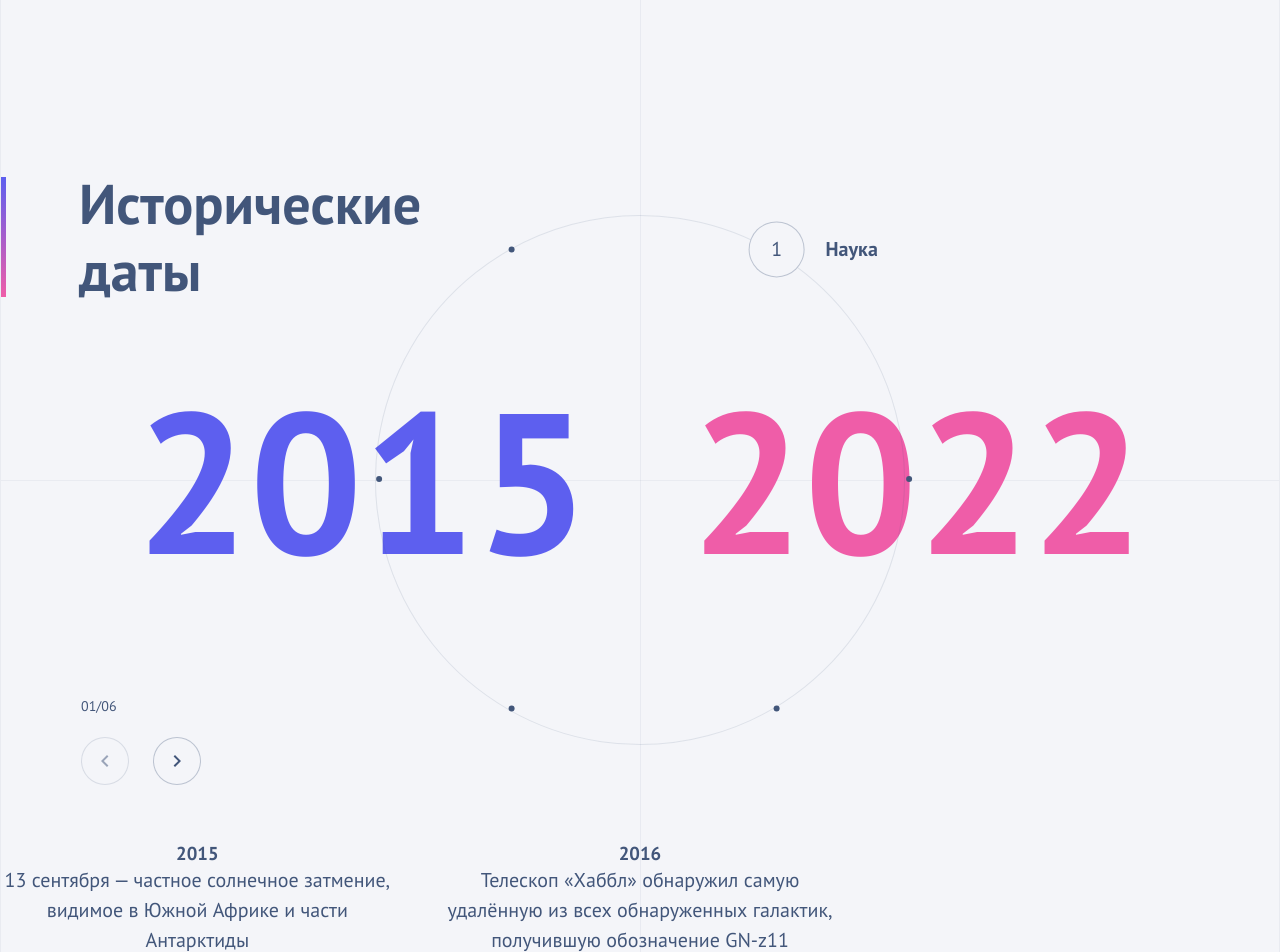
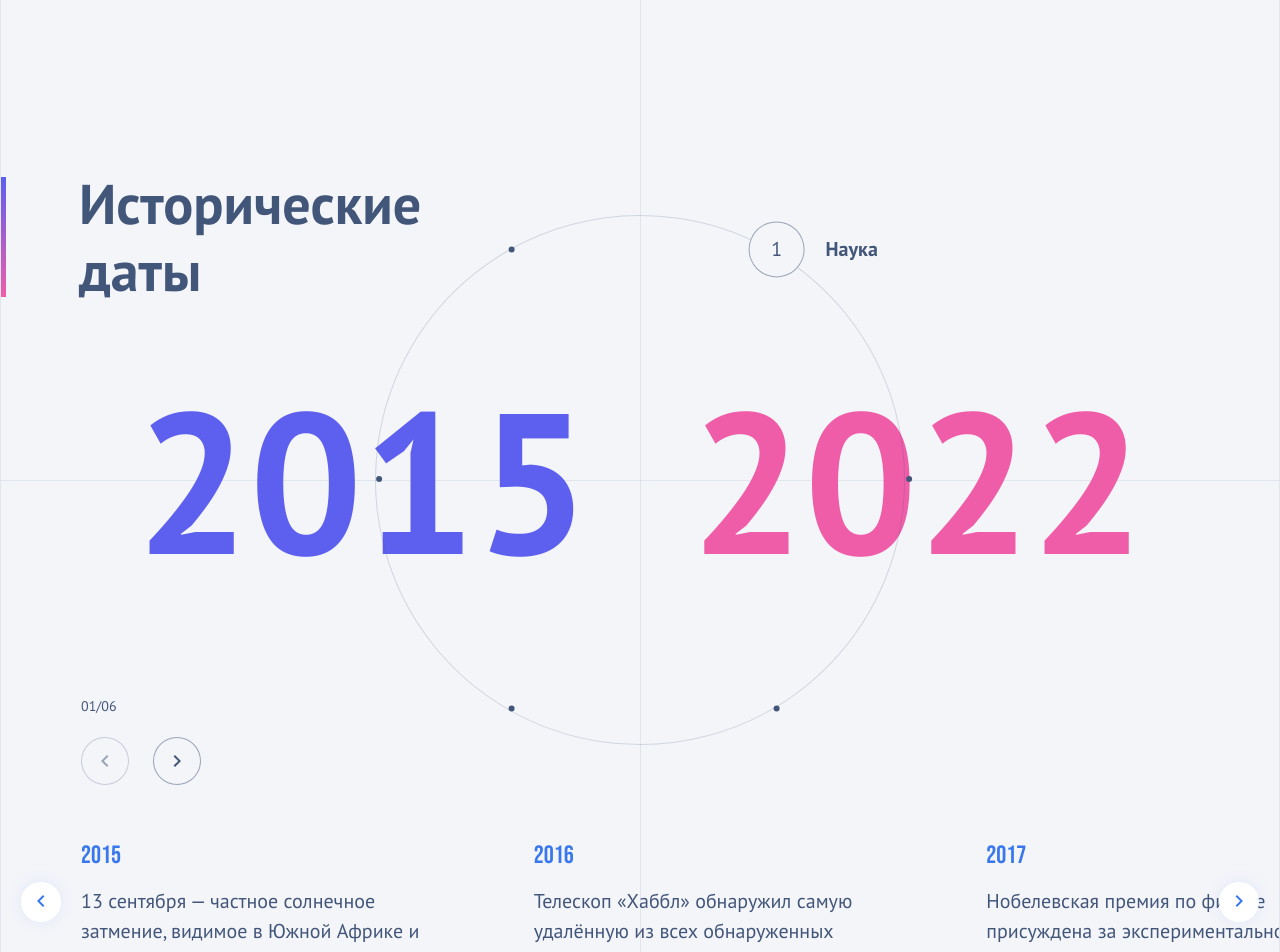
Before and after one commit to alexdfrontend/only-test, a React (Create React App) app: page / in a window 1280 px wide. Shown: the top 952 px of the page. Built offline with nearby package versions, Linux system fonts and the light colour scheme.

Commit message:
Customize Swiper-slider

```diff
--- a/src/components/Dates/Dates.module.scss
+++ b/src/components/Dates/Dates.module.scss
@@ -158,6 +158,22 @@
     left: 0;
     right: 0;
     margin: auto;
+
+    .slideContent {
+        h3 {
+            font-family: 'Bebas Neue', sans-serif;
+            font-size: 25px;
+            line-height: 120%;
+            font-weight: normal;
+            color: vars.$color-accent;
+            text-align: start;
+            margin-bottom: 15px;
+        }
+        p {
+            font-size: 20px;
+            text-align: start;
+        }
+    }
 }
 
 .circleControls {
--- a/src/components/Dates/Dates.tsx
+++ b/src/components/Dates/Dates.tsx
@@ -145,7 +145,8 @@ const Dates: React.FC<Props> = ({ timePoints }) => {
                         <ArrowButton
                             direction="prev"
                             onClick={() => {
-                                const newIndex = (activeIndex - 1) % timePoints.length;
+                                const newIndex =
+                                    (activeIndex - 1) % timePoints.length;
                                 setActiveIndex(newIndex);
                                 rotateCircle(newIndex);
                             }}
@@ -154,7 +155,8 @@ const Dates: React.FC<Props> = ({ timePoints }) => {
                         <ArrowButton
                             direction="next"
                             onClick={() => {
-                                const newIndex = (activeIndex + 1) % timePoints.length;;
+                                const newIndex =
+                                    (activeIndex + 1) % timePoints.length;
                                 setActiveIndex(newIndex);
                                 rotateCircle(newIndex);
                             }}
@@ -165,21 +167,37 @@ const Dates: React.FC<Props> = ({ timePoints }) => {
 
                 <div className={styles.sliderContainer}>
                     <Swiper
-                        // Pass modules as a prop
                         modules={[Navigation, Pagination]}
-                        spaceBetween={50}
+                        spaceBetween={80}
+                        slidesOffsetBefore={80}
+                        slidesOffsetAfter={80}
                         slidesPerView={3}
-                        navigation
+                        navigation={{
+                            nextEl: ".swiper-button-next-custom",
+                            prevEl: ".swiper-button-prev-custom",
+                        }}
                         pagination={{ clickable: true }}
                         onSwiper={(swiper: SwiperCore) => console.log(swiper)}
                     >
                         {timePoints[activeIndex].events.map((event) => (
                             <SwiperSlide>
-                                <h3>{event.year}</h3>
-                                <p>{event.text}</p>
+                                <div className={styles.slideContent}>
+                                    <h3>{event.year}</h3>
+                                    <p>{event.text}</p>
+                                </div>
                             </SwiperSlide>
                         ))}
                     </Swiper>
+                    <button className="swiper-button-prev-custom">
+                        <svg viewBox="0 0 24 24" fill="currentColor">
+                            <path d="M15.41,16.59L10.83,12L15.41,7.41L14,6L8,12L14,18L15.41,16.59Z" />
+                        </svg>
+                    </button>
+                    <button className="swiper-button-next-custom">
+                        <svg viewBox="0 0 24 24" fill="currentColor">
+                            <path d="M8.59,16.59L13.17,12L8.59,7.41L10,6L16,12L10,18L8.59,16.59Z" />
+                        </svg>
+                    </button>
                 </div>
             </div>
         </section>
--- a/src/data.ts
+++ b/src/data.ts
@@ -11,12 +11,27 @@ export const timePoints_6: TimePoint[] = [
       {
         id: '1-1',
         year: 2015,
-        text: '13 сентября — частное солнечное затмение, видимое в Южной Африке и части Антарктиды',
+        text: '13 сентября — частное солнечное затмение, видимое в Южной Африке и части Антарктиды.',
       },
       {
         id: '1-2',
         year: 2016,
-        text: 'Телескоп «Хаббл» обнаружил самую удалённую из всех обнаруженных галактик, получившую обозначение GN-z11',
+        text: 'Телескоп «Хаббл» обнаружил самую удалённую из всех обнаруженных галактик, получившую обозначение GN-z11.',
+      },
+      {
+        id: '1-3',
+        year: 2017,
+        text: 'Нобелевская премия по физике присуждена за экспериментальное наблюдение гравитационных волн.',
+      },
+      {
+        id: '1-4',
+        year: 2018,
+        text: 'Открытие сверхпроводящего материала, способного работать при комнатной температуре.',
+      },
+      {
+        id: '1-5',
+        year: 2019,
+        text: 'Первое изображение чёрной дыры получено телескопом Event Horizon Telescope.',
       },
     ],
   },
@@ -29,7 +44,32 @@ export const timePoints_6: TimePoint[] = [
       {
         id: '2-1',
         year: 2023,
-        text: 'Запуск новой версии React 19',
+        text: 'Запуск новой версии React 19.',
+      },
+      {
+        id: '2-2',
+        year: 2023,
+        text: 'Выпуск GPT-4 с улучшенными возможностями в области обработки естественного языка.',
+      },
+      {
+        id: '2-3',
+        year: 2024,
+        text: 'Первый успешный тест-драйв полностью автономного грузового транспорта.',
+      },
+      {
+        id: '2-4',
+        year: 2024,
+        text: 'Представление нового поколения квантовых компьютеров.',
+      },
+      {
+        id: '2-5',
+        year: 2025,
+        text: 'Коммерческий запуск первых высокоскоростных сетей 6G.',
+      },
+      {
+        id: '2-6',
+        year: 2025,
+        text: 'Разработка первого в мире гибкого смартфона.',
       },
     ],
   },
@@ -42,7 +82,27 @@ export const timePoints_6: TimePoint[] = [
       {
         id: '3-1',
         year: 2010,
-        text: 'Запуск телескопа Кеплер',
+        text: 'Запуск телескопа Кеплер.',
+      },
+      {
+        id: '3-2',
+        year: 2011,
+        text: 'Завершение программы космических шаттлов НАСА.',
+      },
+      {
+        id: '3-3',
+        year: 2012,
+        text: 'Марсоход «Curiosity» успешно приземлился на Марс.',
+      },
+      {
+        id: '3-4',
+        year: 2013,
+        text: 'Запуск китайского лунохода «Юйту».',
+      },
+      {
+        id: '3-5',
+        year: 2014,
+        text: 'Космический аппарат «Розетта» достиг кометы Чурюмова — Герасименко.',
       },
     ],
   },
@@ -55,7 +115,22 @@ export const timePoints_6: TimePoint[] = [
       {
         id: '4-1',
         year: 2006,
-        text: 'Разработка вакцины против ВПЧ',
+        text: 'Разработка вакцины против ВПЧ.',
+      },
+      {
+        id: '4-2',
+        year: 2007,
+        text: 'Выпуск первого поколения персонализированных лекарств для лечения рака.',
+      },
+      {
+        id: '4-3',
+        year: 2008,
+        text: 'Нобелевская премия по физиологии и медицине за открытие вируса папилломы человека.',
+      },
+      {
+        id: '4-4',
+        year: 2009,
+        text: 'Запуск крупномасштабного проекта «Геном человека».',
       },
     ],
   },
@@ -68,7 +143,22 @@ export const timePoints_6: TimePoint[] = [
       {
         id: '5-1',
         year: 2001,
-        text: 'Подписание Киотского протокола',
+        text: 'Подписание Киотского протокола.',
+      },
+      {
+        id: '5-2',
+        year: 2002,
+        text: 'Всемирный саммит по устойчивому развитию в Йоханнесбурге.',
+      },
+      {
+        id: '5-3',
+        year: 2003,
+        text: 'Введение первых европейских стандартов по выбросам.',
+      },
+      {
+        id: '5-4',
+        year: 2004,
+        text: 'Крупный отчёт ООН о влиянии изменения климата на экосистемы.',
       },
     ],
   },
@@ -81,7 +171,27 @@ export const timePoints_6: TimePoint[] = [
       {
         id: '6-1',
         year: 1998,
-        text: 'Основание Google',
+        text: 'Основание Google.',
+      },
+      {
+        id: '6-2',
+        year: 1995,
+        text: 'Запуск первой версии Internet Explorer.',
+      },
+      {
+        id: '6-3',
+        year: 1996,
+        text: 'Создание первого в мире веб-сайта для потокового видео.',
+      },
+      {
+        id: '6-4',
+        year: 1997,
+        text: 'Основание Netflix.',
+      },
+      {
+        id: '6-5',
+        year: 1999,
+        text: 'Запуск AOL Instant Messenger.',
       },
     ],
   },
--- /dev/null
+++ b/src/styles/SwiperStyles.scss
@@ -0,0 +1,41 @@
+@use 'variables' as vars;
+
+button.swiper-button-next-custom,
+button.swiper-button-prev-custom {
+    z-index: 100;
+    cursor: pointer;
+    position: absolute;
+    top: 41px;
+    width: 40px;
+    height: 40px;
+    background-color: #fff;
+    border: none;
+    border-radius: 50%;
+    transition: all 0.3s ease;
+    box-shadow: 0 0 15px rgba(56, 120, 238, 0.1);
+
+    &.disabled {
+        opacity: 0;
+    }
+
+    svg {
+        fill: vars.$color-accent;
+        transform: scale(0.85);
+    }
+}
+
+button.swiper-button-next-custom:hover,
+button.swiper-button-prev-custom:hover {
+    background-color: #e0e0e0;
+}
+button.swiper-button-prev-custom {
+    left: 20px;
+}
+
+button.swiper-button-next-custom {
+    right: 20px;
+}
+
+.swiper-pagination {
+    display: none;
+}
--- a/src/styles/global.scss
+++ b/src/styles/global.scss
@@ -1,5 +1,6 @@
 @use "reset";
 @use "variables" as vars;
+@use 'SwiperStyles';
 
 body {
     background-color: vars.$color-bg;
--- a/src/styles/variables.scss
+++ b/src/styles/variables.scss
@@ -8,9 +8,9 @@ $color-secondary: #EF5DA8;
 $color-accent: #3877EE;
 
 // Outlines
-$color-outline-a10: #42567a10;
-$color-outline-a20: #42567a20;
-$color-outline-a50: #42567a50;
+$color-outline-a10: rgba(66, 86, 122, 0.1);
+$color-outline-a20: rgba(66, 86, 122, 0.2);
+$color-outline-a50: rgba(66, 86, 122, 0.5);
 
 // Sizing
 $content-width-desktop: 1440px;
```
